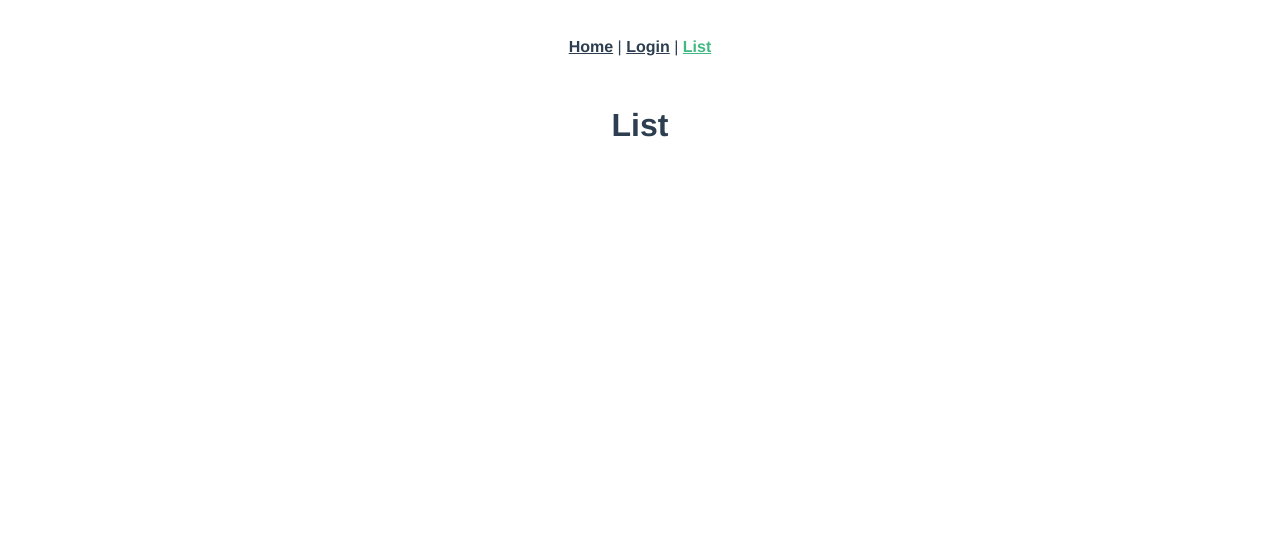
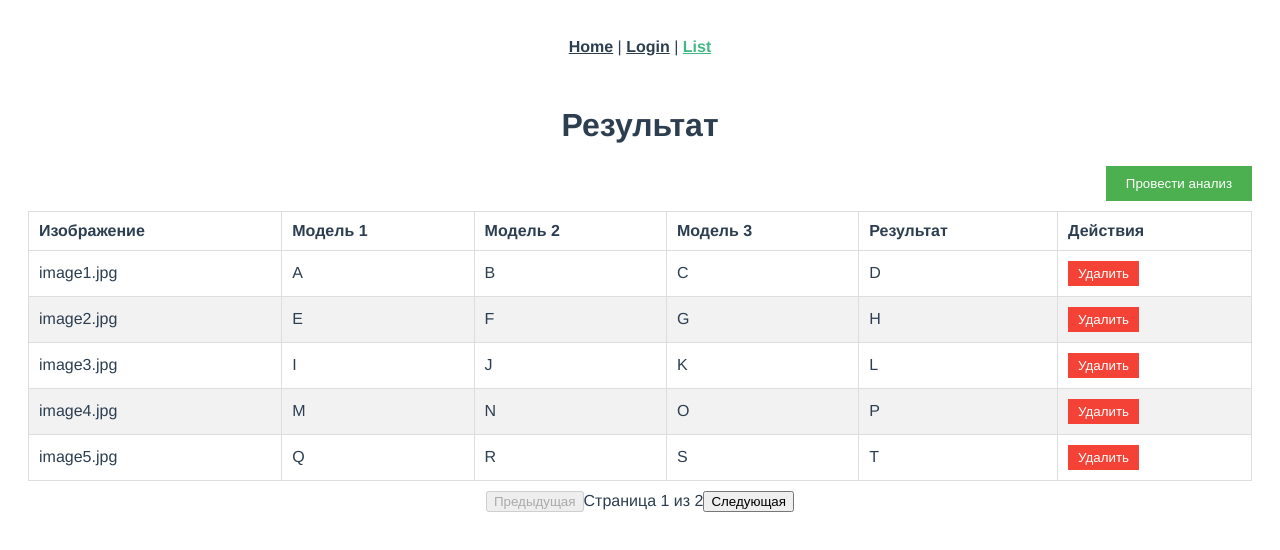
Before and after one commit to reznikovkg/python-picture-web, a Vue app in the folder frontend/: page /list in a window 1280 px wide. Shown: the top 550 px of the page. Built offline with nearby package versions, Linux system fonts and the light colour scheme.

Commit message:
add table

```diff
--- /dev/null
+++ b/frontend/src/components/TableComponent.vue
@@ -0,0 +1,151 @@
+<template>
+  <div class="table-container">
+    <div class="table-container__header">
+      <button class="table-container__analyze-button">Провести анализ</button>
+    </div>
+
+    <table class="table-container__data-table">
+      <thead>
+      <tr>
+        <th>Изображение</th>
+        <th>Модель 1</th>
+        <th>Модель 2</th>
+        <th>Модель 3</th>
+        <th>Результат</th>
+        <th>Действия</th>
+      </tr>
+      </thead>
+      <tbody>
+      <tr v-for="(item, index) in paginatedData" :key="index">
+        <td>{{ item.image }}</td>
+        <td>{{ item.firstModelResult }}</td>
+        <td>{{ item.secondModelResult }}</td>
+        <td>{{ item.thirdModelResult }}</td>
+        <td>{{ item.ensembleModelsResult }}</td>
+        <td>
+          <button @click="deleteItem(index)" class="table-container__delete-button">Удалить</button>
+        </td>
+      </tr>
+      </tbody>
+    </table>
+
+    <div class="table-container__pagination">
+      <button
+          :disabled="currentPage === 1"
+          @click="changePage(currentPage - 1)"
+          class="table-container__pagination-button"
+      >
+        Предыдущая
+      </button>
+      <span>Страница {{ currentPage }} из {{ totalPages }}</span>
+      <button
+          :disabled="currentPage === totalPages"
+          @click="changePage(currentPage + 1)"
+          class="table-container__pagination-button"
+      >
+        Следующая
+      </button>
+    </div>
+  </div>
+</template>
+
+<script>
+export default {
+  props: {
+    data: {
+      type: Array,
+      required: true,
+    },
+  },
+  data() {
+    return {
+      currentPage: 1,
+      itemsPerPage: 5,
+    };
+  },
+  computed: {
+    paginatedData() {
+      const start = (this.currentPage - 1) * this.itemsPerPage;
+      const end = start + this.itemsPerPage;
+      return this.data.slice(start, end);
+    },
+    totalPages() {
+      return Math.ceil(this.data.length / this.itemsPerPage);
+    },
+  },
+  methods: {
+    changePage(page) {
+      if (page >= 1 && page <= this.totalPages) {
+        this.currentPage = page;
+      }
+    },
+    deleteItem(index) {
+      const globalIndex = (this.currentPage - 1) * this.itemsPerPage + index;
+      this.$emit('delete-item', globalIndex);
+    },
+  },
+};
+</script>
+
+<style lang="less" scoped>
+.table-container {
+  margin: 20px;
+
+  &__header {
+    display: flex;
+    justify-content: flex-end;
+    margin-bottom: 10px;
+  }
+
+  &__analyze-button {
+    padding: 10px 20px;
+    background-color: #4CAF50;
+    color: white;
+    border: none;
+    cursor: pointer;
+
+    &:hover {
+      background-color: #45a049;
+    }
+  }
+
+  &__data-table {
+    width: 100%;
+    border-collapse: collapse;
+
+    th, td {
+      padding: 10px;
+      border: 1px solid #ddd;
+      text-align: left;
+    }
+
+    tbody tr:nth-child(even) {
+      background-color: #f2f2f2;
+    }
+  }
+
+  &__delete-button {
+    padding: 5px 10px;
+    background-color: #f44336;
+    color: white;
+    border: none;
+    cursor: pointer;
+
+    &:hover {
+      background-color: #e53935;
+    }
+  }
+
+  &__pagination {
+    display: flex;
+    justify-content: center;
+    align-items: center;
+    margin-top: 10px;
+
+    &--button {
+      padding: 5px 10px;
+      margin: 0 5px;
+    }
+  }
+}
+</style>
--- a/frontend/src/views/ListView.vue
+++ b/frontend/src/views/ListView.vue
@@ -1,5 +1,65 @@
 <template>
   <div class="list">
-    <h1>List</h1>
+    <h1>Результат</h1>
+    <TableComponent :data="tableStub"/>
   </div>
 </template>
+
+<script>
+import TableComponent from '@/components/TableComponent.vue';
+
+export default {
+  name: 'ListVue',
+  components: {
+    TableComponent,
+  },
+  data() {
+    return {
+      tableStub: [
+        {
+          image: 'image1.jpg',
+          firstModelResult: 'A',
+          secondModelResult: 'B',
+          thirdModelResult: 'C',
+          ensembleModelsResult: 'D'
+        },
+        {
+          image: 'image2.jpg',
+          firstModelResult: 'E',
+          secondModelResult: 'F',
+          thirdModelResult: 'G',
+          ensembleModelsResult: 'H'
+        },
+        {
+          image: 'image3.jpg',
+          firstModelResult: 'I',
+          secondModelResult: 'J',
+          thirdModelResult: 'K',
+          ensembleModelsResult: 'L'
+        },
+        {
+          image: 'image4.jpg',
+          firstModelResult: 'M',
+          secondModelResult: 'N',
+          thirdModelResult: 'O',
+          ensembleModelsResult: 'P'
+        },
+        {
+          image: 'image5.jpg',
+          firstModelResult: 'Q',
+          secondModelResult: 'R',
+          thirdModelResult: 'S',
+          ensembleModelsResult: 'T'
+        },
+        {
+          image: 'image6.jpg',
+          firstModelResult: 'U',
+          secondModelResult: 'V',
+          thirdModelResult: 'W',
+          ensembleModelsResult: 'X'
+        },
+      ],
+    };
+  },
+};
+</script>
```
